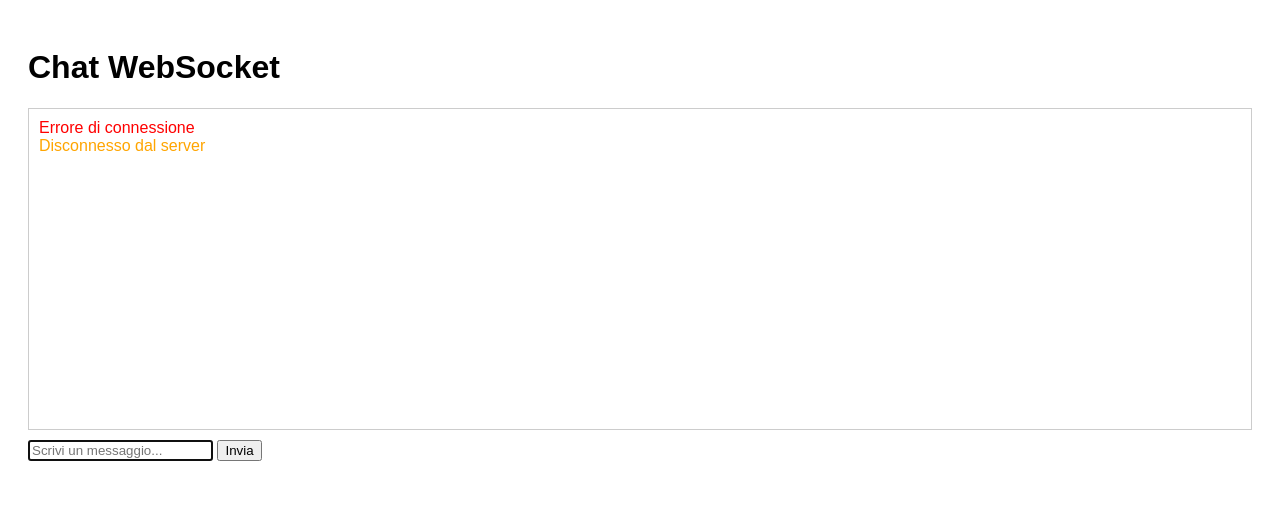
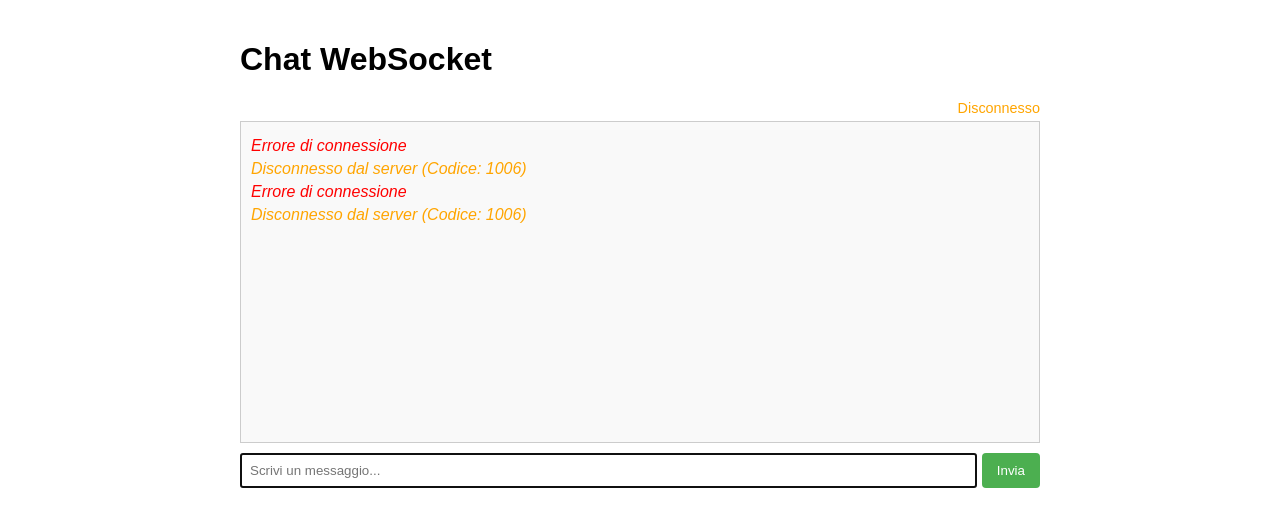
Before and after one commit to innomatte/websocket-chat, a website: page public/index.html in a window 1280 px wide. Drawn offline with Linux system fonts and the light colour scheme.

Commit message:
Update index.html

```diff
--- a/public/index.html
+++ b/public/index.html
@@ -8,6 +8,8 @@
     body {
       font-family: sans-serif;
       padding: 20px;
+      max-width: 800px;
+      margin: 0 auto;
     }
     #messages {
       border: 1px solid #ccc;
@@ -15,40 +17,104 @@
       overflow-y: scroll;
       padding: 10px;
       margin-bottom: 10px;
+      background-color: #f9f9f9;
     }
     .message {
-      margin-bottom: 5px;
+      margin-bottom: 8px;
+      padding: 5px;
+      border-radius: 4px;
+      background-color: #fff;
     }
     .timestamp {
       color: gray;
       font-size: 0.85em;
+      margin-right: 5px;
+    }
+    .input-container {
+      display: flex;
+      margin-top: 10px;
+    }
+    #input {
+      flex-grow: 1;
+      padding: 8px;
+      margin-right: 5px;
+    }
+    button {
+      padding: 8px 15px;
+      background-color: #4CAF50;
+      color: white;
+      border: none;
+      border-radius: 4px;
+      cursor: pointer;
+    }
+    button:hover {
+      background-color: #45a049;
+    }
+    .status {
+      margin-top: 5px;
+      font-style: italic;
+    }
+    .connection-status {
+      text-align: right;
+      font-size: 0.9em;
+      margin-bottom: 5px;
     }
   </style>
 </head>
 <body>
   <h1>Chat WebSocket</h1>
+  <div class="connection-status" id="connection-status">Connessione...</div>
   <div id="messages"></div>
+  <div class="input-container">
     <input id="input" type="text" placeholder="Scrivi un messaggio..." autofocus />
     <button onclick="sendMessage()">Invia</button>
+  </div>
+  <div class="status" id="status"></div>
+
   <script>
   const messages = document.getElementById("messages");
   const input = document.getElementById("input");
+  const statusDiv = document.getElementById("status");
+  const connectionStatus = document.getElementById("connection-status");
+
+  // Funzione per aggiornare lo stato
+  function updateStatus(text, isError = false) {
+    statusDiv.textContent = text;
+    statusDiv.style.color = isError ? "red" : "green";
+    setTimeout(() => {
+      statusDiv.textContent = "";
+    }, 3000);
+  }
+
+  // Inizializza la connessione WebSocket
+  function initWebSocket() {
     const socket = new WebSocket("wss://" + window.location.host);
 
     // Funzione per inviare messaggi
-  function sendMessage() {
+    window.sendMessage = function() {
       if (input.value.trim()) {
+        try {
           // Creare l'oggetto messaggio nel formato corretto
           const messageObj = {
             content: input.value,
             timestamp: new Date().toISOString()
           };
 
+          // Debug: mostra cosa stiamo inviando
+          console.log("Invio messaggio:", JSON.stringify(messageObj));
+
           // Inviare come stringa JSON
           socket.send(JSON.stringify(messageObj));
 
+          // Aggiornare stato
+          updateStatus("Messaggio inviato");
+
           // Pulire l'input dopo l'invio
           input.value = "";
+        } catch (err) {
+          console.error("Errore nell'invio del messaggio:", err);
+          updateStatus("Errore nell'invio del messaggio", true);
+        }
       }
     }
 
@@ -62,6 +128,7 @@
         const timeStr = timestamp.toLocaleTimeString("it-IT", {
           hour: "2-digit",
           minute: "2-digit",
+          second: "2-digit"
         });
 
         // Creare elemento messaggio
@@ -80,7 +147,8 @@
         messages.appendChild(msg);
         messages.scrollTop = messages.scrollHeight;
       } catch (err) {
-      console.error("Messaggio non in formato JSON valido:", event.data);
+        console.error("Errore nel parsing del messaggio:", err, event.data);
+        updateStatus("Errore nella ricezione del messaggio", true);
       }
     };
 
@@ -96,23 +164,45 @@
       const statusMsg = document.createElement("div");
       statusMsg.textContent = "Connesso al server";
       statusMsg.style.color = "green";
+      statusMsg.className = "status";
       messages.appendChild(statusMsg);
+      connectionStatus.textContent = "Connesso";
+      connectionStatus.style.color = "green";
     };
 
     socket.onerror = (error) => {
       const statusMsg = document.createElement("div");
       statusMsg.textContent = "Errore di connessione";
       statusMsg.style.color = "red";
+      statusMsg.className = "status";
       messages.appendChild(statusMsg);
+      connectionStatus.textContent = "Errore";
+      connectionStatus.style.color = "red";
       console.error("Errore WebSocket:", error);
     };
 
-  socket.onclose = () => {
+    socket.onclose = (event) => {
       const statusMsg = document.createElement("div");
-    statusMsg.textContent = "Disconnesso dal server";
+      statusMsg.textContent = `Disconnesso dal server (Codice: ${event.code})`;
       statusMsg.style.color = "orange";
+      statusMsg.className = "status";
       messages.appendChild(statusMsg);
+      connectionStatus.textContent = "Disconnesso";
+      connectionStatus.style.color = "orange";
+
+      // Riprova a connettersi dopo 5 secondi
+      setTimeout(() => {
+        connectionStatus.textContent = "Riconnessione...";
+        connectionStatus.style.color = "blue";
+        initWebSocket();
+      }, 5000);
     };
+
+    return socket;
+  }
+
+  // Inizializza la connessione
+  initWebSocket();
   </script>
 </body>
 </html>
```
Lines whose indentation alone changed are shown as unchanged.
